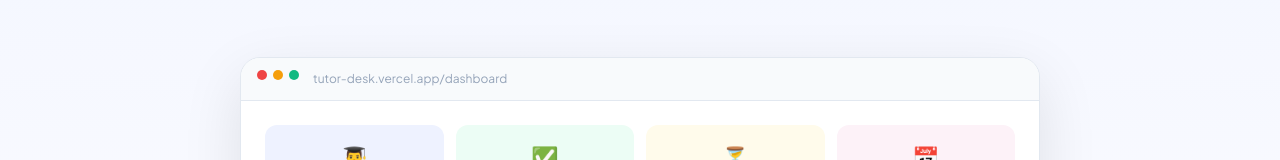
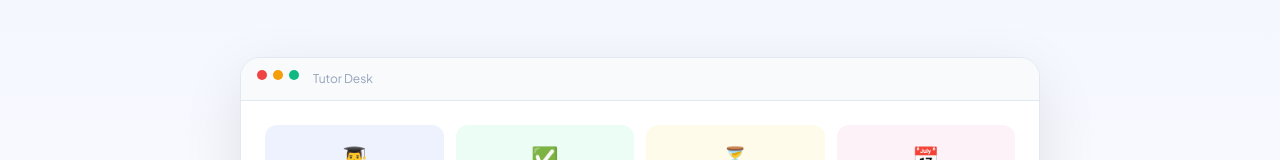
Before and after one commit to junaidratyal/tutor-desk, a Next.js app: page / in a window 1280 px wide. Shown: the part 577-737 px from the top of the page. Built offline with nearby package versions, Linux system fonts and the light colour scheme.

Commit message:
Update page.tsx

```diff
--- a/app/page.tsx
+++ b/app/page.tsx
@@ -59,7 +59,7 @@
         <div style={{ marginTop: 60, maxWidth: 800, margin: "60px auto 0", background: "white", borderRadius: 20, border: "1px solid #E2E8F0", boxShadow: "0 20px 60px rgba(0,0,0,0.1)", overflow: "hidden" }}>
           <div style={{ background: "#F8FAFC", padding: "12px 16px", borderBottom: "1px solid #E2E8F0", display: "flex", gap: 6 }}>
             {["#EF4444","#F59E0B","#10B981"].map(c => <div key={c} style={{ width: 10, height: 10, borderRadius: "50%", background: c }} />)}
-            <span style={{ fontSize: 12, color: "#94A3B8", marginLeft: 8 }}>tutor-desk.vercel.app/dashboard</span>
+            <span style={{ fontSize: 12, color: "#94A3B8", marginLeft: 8 }}>Tutor Desk</span>
           </div>
           <div style={{ padding: "24px", display: "grid", gridTemplateColumns: "repeat(4,1fr)", gap: 12 }}>
             {[["👨‍🎓","12","Students","#EEF2FF","#4F46E5"],["✅","8","Paid","#ECFDF5","#059669"],["⏳","4","Pending","#FFFBEB","#D97706"],["📅","3","Today","#FDF2F8","#DB2777"]].map(([icon,num,label,bg,color]) => (
```
